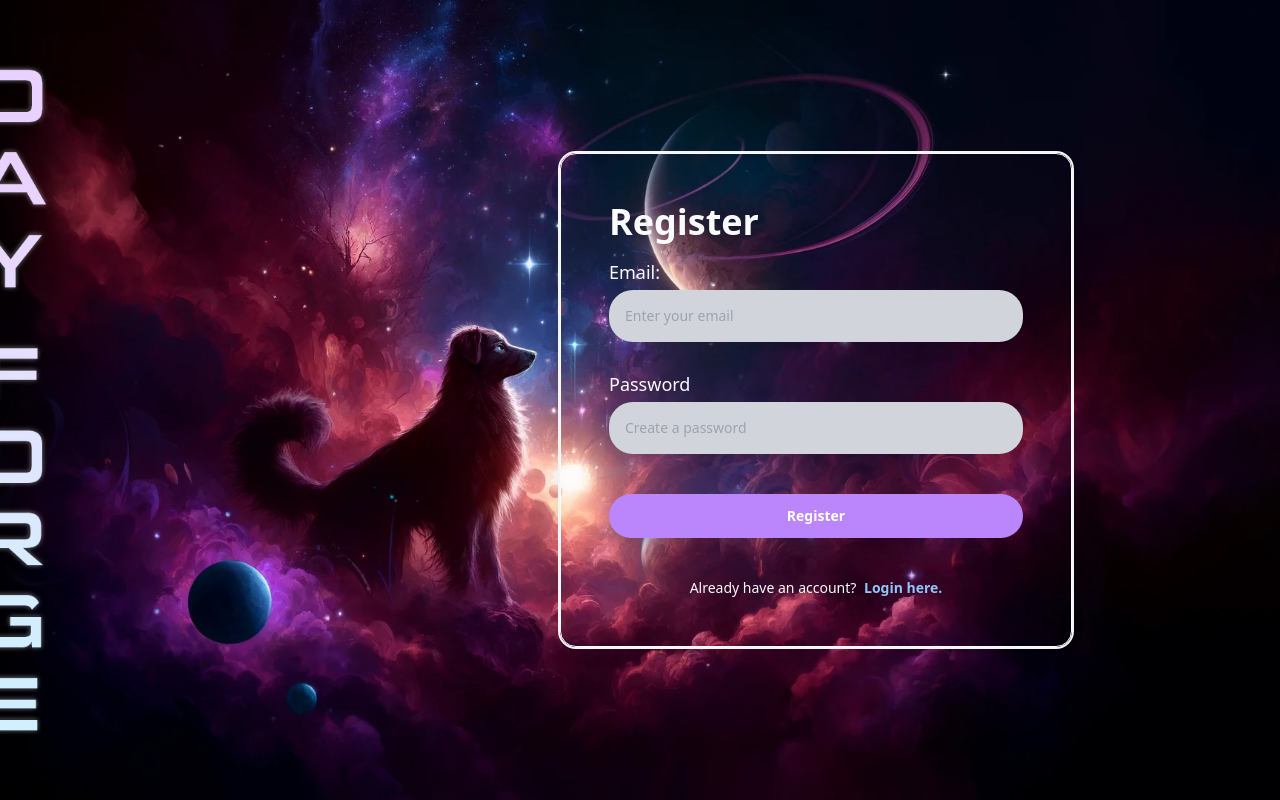
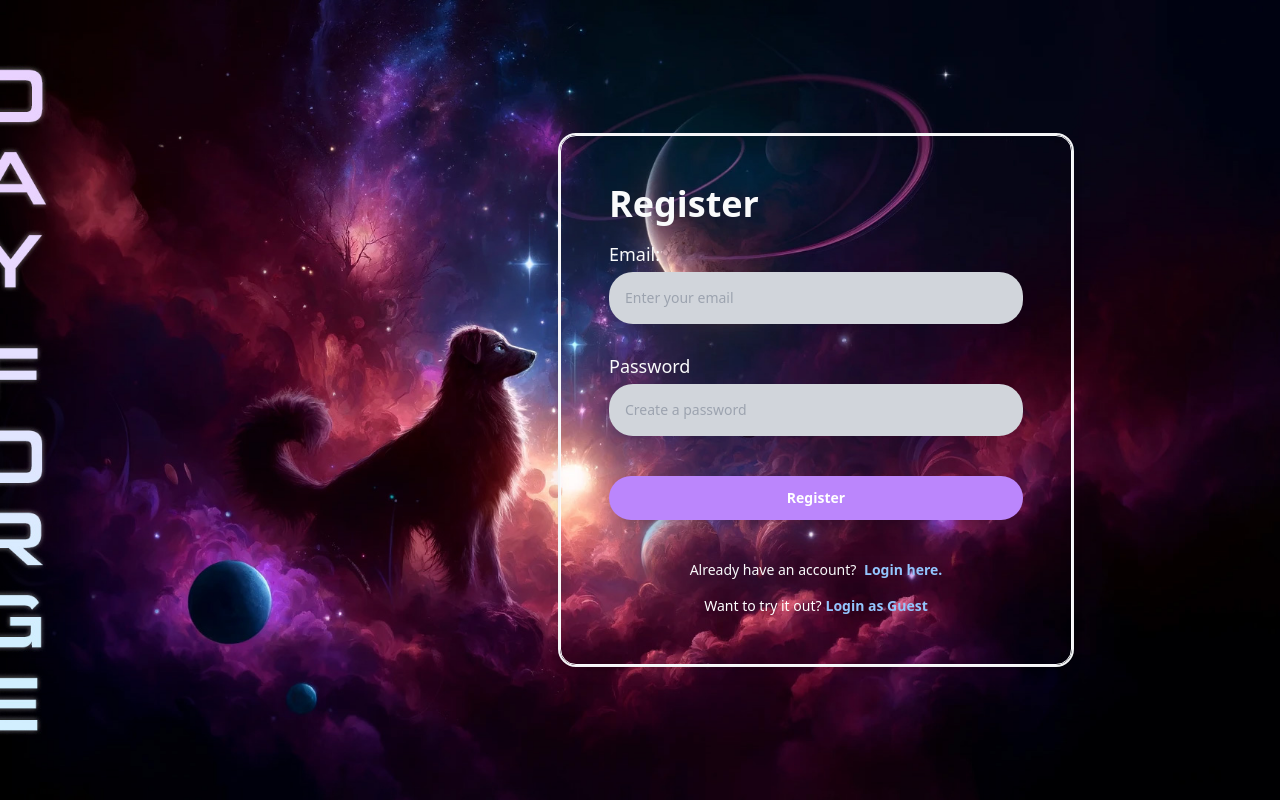
Before and after one commit to JasonBrunch/dayplanner, a Next.js app: page /registerPage in a window 1280 px wide. Built offline with nearby package versions, Linux system fonts and the light colour scheme; no server answers; a web font is replaced by a local one.

Commit message:
upgraded some css i dunno

```diff
--- a/components/toDoList.js
+++ b/components/toDoList.js
@@ -30,7 +30,7 @@ function ToDoList({
   ));
 
   return (
-    <div className="w-full sm:min-w-[320px] sm:w-80 min-h-80 relative flex flex-col rounded px-6 py-3 panel h-full shadow-lg">
+    <div className="w-full sm:min-w-[320px] sm:w-80 min-h-80 relative flex flex-col rounded px-4 py-3 panel h-full shadow-lg">
       <div className="relative">
         <h1 className="text-center panelText pb-2 mt-2 panelText">{listName}</h1>
         <button
@@ -51,13 +51,15 @@ function ToDoList({
           onChange={(e) => setTaskName(e.target.value)}
           className="appearance-none bg-transparent border-b-2 border-white w-full py-2 text-white"
         />
+        <div className="ml-2">
         <ButtonMain
           onClick={() => {
             handleAddTask(listId, taskName);
             setTaskName('');
           }}
           text="SAVE"
-        />
+
+        /></div>
       </div>
     </div>
   );
--- a/globals.css
+++ b/globals.css
@@ -21,7 +21,7 @@
    --font-size-heading2: 40px;
    --font-size-heading3: 20px;
 
-   --surface-color: #121212;
+   --surface-color: #141314;
    --overlay-color: rgba(255, 255, 255, 0.1);
    --overlay-color2: rgba(255, 255, 255, 0.224);
    --primary-color: #BB86FC;
@@ -129,3 +129,6 @@
 .highlight {
    background: var(--primary-color);
 }
+.errorColor {
+   color: var(--error-color);
+}
--- a/pages/registerPage.js
+++ b/pages/registerPage.js
@@ -3,6 +3,7 @@ import { useRouter } from "next/router";
 import { registerUser } from "@/managers/loginManager"; // Ensure this is correctly imported
 import Link from "next/link";
 import { useUser } from "@/context/userContext";
+import { loginGuest } from "@/managers/loginManager";
 
 function RegisterPage() {
   const { login } = useUser();
@@ -48,6 +49,15 @@ function RegisterPage() {
         ...prevErrors,
         form: error.message || "Registration failed",
       }));
+    }
+  };
+  const handleGuestRegister = async () => {
+    const response = await loginGuest();
+    if (response.success) {
+      login(response.data); // Log in the guest user
+      router.push("/dashboard"); // Redirect to the dashboard
+    } else {
+      setLoginError(response.message);
     }
   };
 
@@ -112,7 +122,18 @@ function RegisterPage() {
               Login here.
             </Link>
           </p>
+
         </form>
+        <div className="text-sm mt-4 text-center text-white">
+              Want to try it out?
+
+              <button
+                onClick={handleGuestRegister}
+                className="text-blue-300 font-semibold hover:underline ml-1"
+              >
+                Login as Guest
+              </button>
+              </div>
       </div>
     </div>
   );
```
